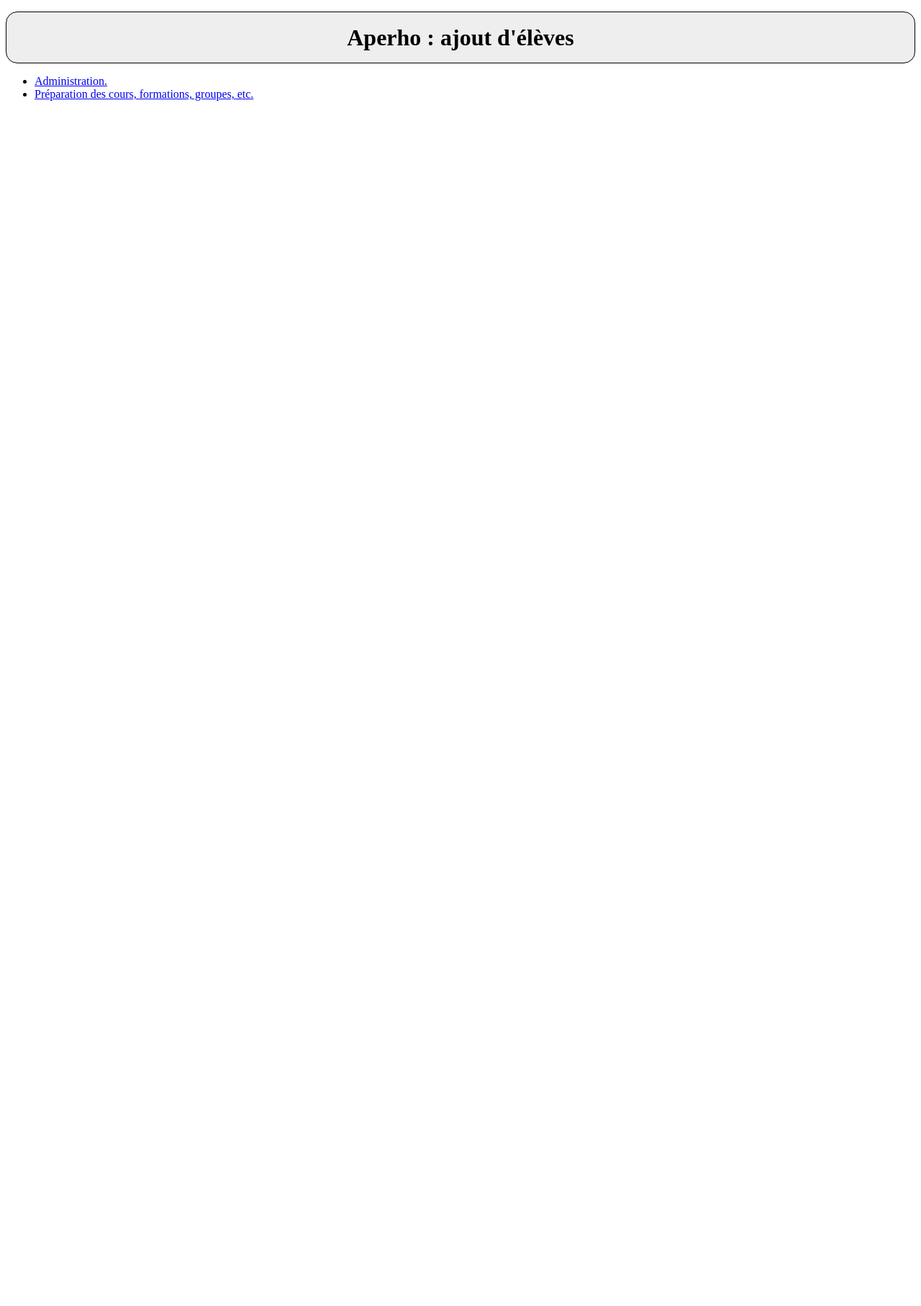
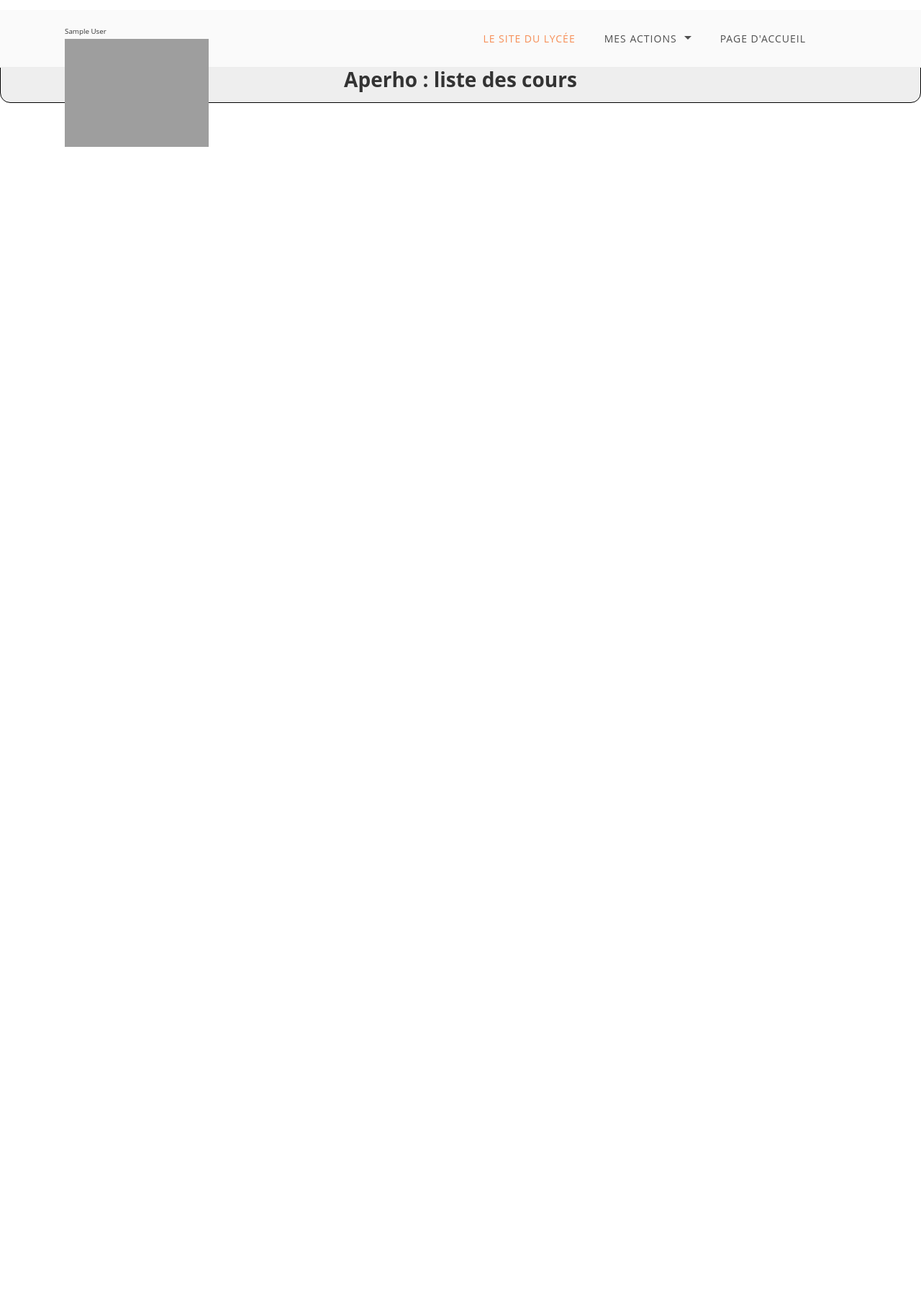
Before and after one commit to georgesk/aperho, a Django app: page /votes/listCours in a window 1280 px wide. Shown: the whole page at 72% size. Before the commit the page ends 140 px from the top, so only its background shows below. Run offline with Django 3.2, Linux system fonts and the light colour scheme; the visitor is signed in with stand-in values (Sample User, id 1); data that the repository does not hold is empty; some libraries are stand-ins or nearby versions; grey boxes are pictures that could not be loaded.

Commit message:
plus de pages au nouveau style

```diff
--- a/votes/templates/listCours.html
+++ b/votes/templates/listCours.html
@@ -1,22 +1,18 @@
-<html xmlns="http://www.w3.org/1999/xhtml">
-  <head>
+{% extends "home.html" %}
+
+{% block webTitle %}
 <title>Aperho : liste des cours</title>
-    <link rel="stylesheet" href="/static/votes/css/stylevotes.css" type="text/css"/>
-    <link rel="stylesheet" href="/static/votes/js/jquery-ui/themes/smoothness/jquery-ui.css" type="text/css"/>
-    <script type="text/javascript" src="/static/votes/js/jquery/jquery.js">
-    </script>
-    <script type="text/javascript" src="/static/votes/js/jquery-ui/jquery-ui.js">
-    </script>
+{% endblock %}
+
+{% block localscripts %}
 <script type="text/javascript" src="/static/votes/js/listCours.js">
 </script>
-  </head>
-  <body>
+{% endblock %}
+
+{% block title %}<h1>Aperho : liste des cours</h1>{% endblock %}
+
+{% block contents %}
 {% if user.is_superuser %}
-    <h1>Aperho : ajout d'élèves</h1>
-    <ul>
-      <li><a href="/admin/">Administration.</a></li>
-      <li><a href="/preparation/">Préparation des cours, formations, groupes, etc.</a></li>
-    </ul>
 {% for c in lesCours %}
 <div class="classeConnue">
   <h3>{{c}}</h3>
@@ -25,6 +21,7 @@
 {% endfor %}
 <div id="dialog">
 </div>
+{% else %}
+<h2>Votre statut ne vous permet pas d'utiliser cette page</h2>
 {% endif %}
-  </body>
-</html>
+{% endblock %}
```
Lines whose indentation alone changed are shown as unchanged.
